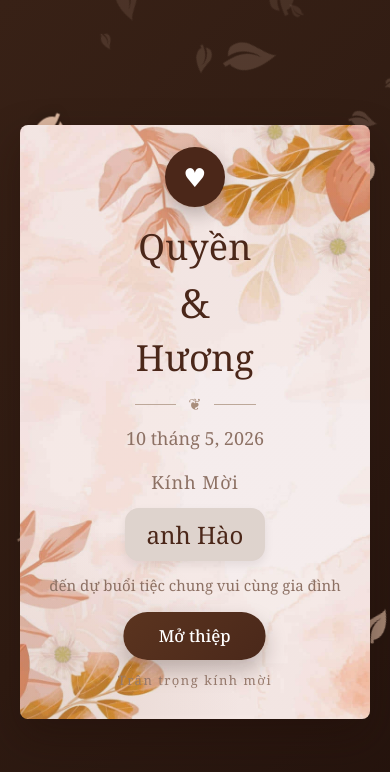
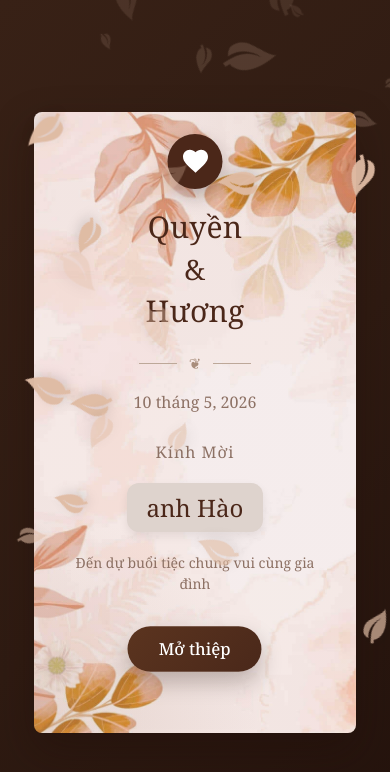
Before and after one commit to chih611/wedding-invitation, an Angular app: page / in a window 390 px wide. Shown: the top 772 px of the page. Built offline with nearby package versions, Linux system fonts and the light colour scheme.

Commit message:
update heart icon

```diff
--- a/src/app/splash/splash.component.html
+++ b/src/app/splash/splash.component.html
@@ -9,7 +9,20 @@
   </div>
 
   <div class="splash-content">
-    <div class="heart-badge">♥</div>
+    <!-- In splash.component.html, replace the heart badge div with: -->
+    <div class="heart-badge">
+      <svg
+        width="30"
+        height="30"
+        viewBox="0 0 24 24"
+        fill="white"
+        xmlns="http://www.w3.org/2000/svg"
+      >
+        <path
+          d="M12 21.35l-1.45-1.32C5.4 15.36 2 12.28 2 8.5 2 5.42 4.42 3 7.5 3c1.74 0 3.41.81 4.5 2.09C13.09 3.81 14.76 3 16.5 3 19.58 3 22 5.42 22 8.5c0 3.78-3.4 6.86-8.55 11.54L12 21.35z"
+        />
+      </svg>
+    </div>
 
     <div class="couple-names">
       <span class="name">Quyền</span>
@@ -28,15 +41,13 @@
     <div class="invitation-text">
       <p class="invite-line">Kính Mời</p>
       <p class="guest-name">anh Hào</p>
-      <p class="message">đến dự buổi tiệc chung vui cùng gia đình</p>
+      <p class="message">Đến dự buổi tiệc chung vui cùng gia đình</p>
     </div>
 
     <button class="open-invitation-btn" (click)="openMainPage()">
       <span class="btn-text">Mở thiệp</span>
     </button>
 
-    <div class="footer-note">
-      <p>Trân trọng kính mời</p>
-    </div>
+    <div class="footer-note"></div>
   </div>
 </div>
--- a/src/app/splash/splash.component.scss
+++ b/src/app/splash/splash.component.scss
@@ -4,10 +4,9 @@
   display: flex;
   align-items: center;
   justify-content: center;
-  padding: 28px 20px;
+  padding: 20px;
   position: relative;
   overflow: hidden;
-  font-family: 'Noto Sans', 'DejaVu Sans', 'Arial Unicode MS', 'Segoe UI', sans-serif;
 }
 
 .petals-container {
@@ -42,12 +41,11 @@
   flex-direction: column;
   align-items: center;
   text-align: center;
-  max-width: 615px;
-  width: min(92vw, 615px);
-  min-height: 500px;
+  max-width: 500px;
+  width: 85%;
   background: #f6efe9 url('../../assets/backgrounds/flower_background.jpg') center center / cover
     no-repeat;
-  padding: 50px 44px 34px;
+  padding: 35px 25px 25px;
   border-radius: 8px;
   box-shadow: 0 18px 40px rgba(31, 14, 9, 0.38);
   position: relative;
@@ -63,38 +61,33 @@
       radial-gradient(circle at bottom left, rgba(176, 145, 123, 0.2), transparent 32%);
     pointer-events: none;
   }
-
-  @media (max-width: 768px) {
-    min-height: 480px;
-    padding: 42px 24px 30px;
-  }
 }
 
 .heart-badge {
   position: absolute;
-  top: 22px;
+  top: 18px;
   left: 50%;
   transform: translateX(-50%);
-  width: 60px;
-  height: 60px;
+  width: 55px;
+  height: 55px;
   border-radius: 50%;
   background: #4b2719;
   color: #fff;
   display: grid;
   place-items: center;
-  font-size: 26px;
+  font-size: 24px;
   line-height: 1;
   box-shadow: 0 8px 18px rgba(31, 14, 9, 0.25);
   z-index: 3;
 }
 
 .couple-names {
-  margin: 62px 0 14px;
+  margin: 48px 0 10px;
   position: relative;
   z-index: 2;
 
   .name {
-    font-size: 42px;
+    font-size: 36px;
     font-weight: 400;
     color: #4b2719;
     display: inline-block;
@@ -103,21 +96,22 @@
     line-height: 1;
 
     @media (max-width: 768px) {
-      font-size: 36px;
+      font-size: 28px;
       display: block;
     }
   }
 
   .ampersand {
-    font-size: 40px;
+    font-size: 32px;
     color: #4b2719;
-    margin: 0 20px;
+    margin: 0 12px;
     font-family: 'Noto Serif', 'Times New Roman', serif;
     font-weight: 400;
 
     @media (max-width: 768px) {
       display: block;
-      margin: 10px 0;
+      margin: 8px 0;
+      font-size: 26px;
     }
   }
 }
@@ -126,27 +120,27 @@
   display: flex;
   align-items: center;
   justify-content: center;
-  gap: 12px;
-  margin: 6px auto 14px;
+  gap: 10px;
+  margin: 10px auto;
   color: #a88d7b;
   position: relative;
   z-index: 2;
 
   .line {
-    width: 42px;
+    width: 35px;
     height: 1px;
     background: #bda899;
   }
 
   .ornament {
-    font-size: 16px;
+    font-size: 14px;
     line-height: 1;
   }
 }
 
 .date-text {
-  margin: 0 0 20px;
-  font-size: 18px;
+  margin: 0 0 15px;
+  font-size: 16px;
   color: #8d7164;
   font-family: 'Noto Serif', 'Times New Roman', serif;
   position: relative;
@@ -159,41 +153,42 @@
   z-index: 2;
 
   .invite-line {
-    font-size: 18px;
+    font-size: 16px;
     color: #8d7164;
     letter-spacing: 1px;
-    margin-bottom: 14px;
+    margin-bottom: 12px;
     font-weight: 400;
     font-family: 'Noto Serif', 'Times New Roman', serif;
   }
 
   .guest-name {
     display: inline-block;
-    font-size: 26px;
+    font-size: 24px;
     color: #4b2719;
     font-weight: 400;
-    margin: 0 0 12px;
+    margin: 0 0 10px;
     font-family: 'Noto Serif', 'Times New Roman', serif;
     background: #ded3cd;
-    padding: 10px 22px;
-    border-radius: 14px;
+    padding: 8px 20px;
+    border-radius: 12px;
     box-shadow: 0 4px 10px rgba(31, 14, 9, 0.08);
 
     @media (max-width: 768px) {
-      font-size: 24px;
+      font-size: 20px;
+      padding: 6px 18px;
     }
   }
 
   .message {
-    font-size: 16px;
+    font-size: 15px;
     color: #8d7164;
-    line-height: 1.6;
-    max-width: 88%;
+    line-height: 1.5;
+    max-width: 90%;
     margin: 0 auto;
     font-family: 'Noto Serif', 'Times New Roman', serif;
 
     @media (max-width: 768px) {
-      font-size: 15px;
+      font-size: 13px;
       max-width: 100%;
     }
   }
@@ -203,15 +198,15 @@
   background: linear-gradient(135deg, #5b341f, #4a281a);
   color: white;
   border: none;
-  padding: 12px 34px;
-  font-size: 16px;
+  padding: 10px 28px;
+  font-size: 15px;
   border-radius: 999px;
   cursor: pointer;
   transition: all 0.3s ease;
-  margin: 4px 0 10px;
+  margin: 10px 0 8px;
   display: inline-flex;
   align-items: center;
-  gap: 12px;
+  gap: 10px;
   font-weight: 500;
   box-shadow: 0 10px 20px rgba(31, 14, 9, 0.25);
   position: relative;
@@ -239,12 +234,12 @@
   }
 
   .btn-text {
-    font-size: 16px;
+    font-size: 15px;
     font-family: 'Noto Serif', 'Times New Roman', serif;
   }
 
   .btn-icon {
-    font-size: 18px;
+    font-size: 16px;
     transition: transform 0.3s;
   }
 
@@ -254,478 +249,195 @@
 }
 
 .footer-note {
-  margin-top: 2px;
+  margin-top: 8px;
   position: relative;
   z-index: 2;
 
   p {
     color: #9a7d6f;
-    font-size: 13px;
-    letter-spacing: 1.5px;
+    font-size: 12px;
+    letter-spacing: 1px;
     font-weight: 300;
     font-family: 'Noto Serif', 'Times New Roman', serif;
   }
 }
-.splash-container {
-  min-height: 100vh;
-  background: linear-gradient(135deg, #382116 0%, #2f1b12 55%, #24130d 100%);
-  padding: 50px 44px 34px;
-  align-items: center;
-  justify-content: center;
-  padding: 28px 20px;
-  position: relative;
-  overflow: hidden;
-}
 
-// Peach Blossom Petals Animation
-.petals-container {
-  margin: 62px 0 14px;
-  inset: 0;
-  pointer-events: none;
-  overflow: hidden;
-  z-index: 1;
-  font-size: 42px;
-
-  .leaf {
-    position: absolute;
-    font-size: 40px;
-    left: 0;
-    width: 22px;
-    height: 22px;
-    margin: 6px auto 14px;
-    display: block;
-    opacity: 0.75;
-    object-fit: contain;
-    margin: 0 0 20px;
-    font-size: 18px;
-    z-index: 1;
-  }
-
-  margin: 0 0 12px;
-  .bg-decoration {
-    display: none;
-
-    font-size: 18px;
-    position: absolute;
-    top: -20%;
-    right: -10%;
-    font-size: 26px;
-    height: 400px;
-    background: radial-gradient(circle, rgba(120, 80, 60, 0.18) 0%, rgba(120, 80, 60, 0) 70%);
-    margin: 0 0 12px;
-    animation: float 20s ease-in-out infinite;
-  }
-
-  .splash-container {
-    min-height: 100vh;
-    background: linear-gradient(135deg, #382116 0%, #2f1b12 55%, #24130d 100%);
-    display: flex;
-    align-items: center;
-    justify-content: center;
-    padding: 28px 20px;
-    position: relative;
-    overflow: hidden;
-  }
-
-  .petals-container {
-    position: absolute;
-    inset: 0;
-    pointer-events: none;
-    overflow: hidden;
-    z-index: 1;
-  }
-
-  .leaf {
-    position: absolute;
-    top: 0;
-    left: 0;
-    width: 22px;
-    height: 22px;
-    transform-origin: center;
-    display: block;
-    object-fit: contain;
-    user-select: none;
-    -webkit-user-drag: none;
-    z-index: 1;
-    opacity: 0.75;
-  }
-
-  .bg-decoration {
-    display: none;
-  }
-
+// Mobile-specific styles (phones) - TALLER HEIGHT
+@media (max-width: 480px) {
   .splash-content {
-    display: flex;
-    flex-direction: column;
-    align-items: center;
-    text-align: center;
-    max-width: 615px;
-    width: min(92vw, 615px);
+    width: 92%;
+    max-width: 400px;
+    padding: 45px 25px 38px;
+    border-radius: 8px;
     min-height: 500px;
-    background: #f6efe9;
-    padding: 50px 44px 34px;
-    border-radius: 8px;
-    box-shadow: 0 18px 40px rgba(31, 14, 9, 0.38);
-    position: relative;
-    z-index: 3;
-    overflow: hidden;
-
-    &::before {
-      content: '';
-      position: absolute;
-      inset: 0;
-      background: radial-gradient(circle at top right, rgba(176, 145, 123, 0.16), transparent 28%),
-        radial-gradient(circle at bottom left, rgba(176, 145, 123, 0.2), transparent 32%);
-      pointer-events: none;
-    }
-
-    @media (max-width: 768px) {
-      min-height: 480px;
-      padding: 42px 24px 30px;
-    }
   }
 
   .heart-badge {
-    position: absolute;
     top: 22px;
-    left: 50%;
-    transform: translateX(-50%);
-    width: 60px;
-    height: 60px;
-    border-radius: 50%;
-    background: #4b2719;
-    color: #fff;
-    display: grid;
-    place-items: center;
-    font-size: 26px;
-    line-height: 1;
-    box-shadow: 0 8px 18px rgba(31, 14, 9, 0.25);
-    z-index: 3;
+    width: 55px;
+    height: 55px;
+    font-size: 24px;
   }
 
   .couple-names {
-    margin: 62px 0 14px;
-    position: relative;
-    z-index: 2;
+    margin: 55px 0 15px;
 
     .name {
-      font-size: 42px;
-      font-weight: 400;
-      color: #4b2719;
-      display: inline-block;
-      font-family: 'Georgia', 'Times New Roman', serif;
-      letter-spacing: 0.2px;
-      line-height: 1;
-
-      @media (max-width: 768px) {
-        font-size: 36px;
-        display: block;
-      }
+      font-size: 30px;
     }
 
     .ampersand {
-      font-size: 40px;
-      color: #4b2719;
-      margin: 0 20px;
-      font-family: 'Georgia', serif;
-      font-weight: 400;
-
-      @media (max-width: 768px) {
-        display: block;
-        margin: 10px 0;
-      }
+      font-size: 28px;
+      margin: 8px 0;
     }
   }
 
   .ornament-divider {
-    display: flex;
-    align-items: center;
-    justify-content: center;
     gap: 12px;
-    margin: 6px auto 14px;
-    color: #a88d7b;
-    position: relative;
-    z-index: 2;
+    margin: 15px auto;
 
     .line {
-      width: 42px;
-      height: 1px;
-      background: #bda899;
+      width: 38px;
     }
 
     .ornament {
-      font-size: 16px;
-      line-height: 1;
+      font-size: 15px;
     }
   }
 
   .date-text {
-    margin: 0 0 20px;
-    font-size: 18px;
-    color: #8d7164;
-    font-family: 'Georgia', 'Times New Roman', serif;
-    position: relative;
-    z-index: 2;
+    font-size: 16px;
+    margin: 5px 0 18px;
   }
 
   .invitation-text {
-    margin: 0 0 12px;
-    position: relative;
-    z-index: 2;
+    margin: 10px 0 18px;
 
     .invite-line {
-      font-size: 18px;
-      color: #8d7164;
-      letter-spacing: 1px;
-      margin-bottom: 14px;
-      font-weight: 400;
-      font-family: 'Georgia', 'Times New Roman', serif;
+      font-size: 16px;
+      margin-bottom: 15px;
     }
 
     .guest-name {
-      display: inline-block;
-      font-size: 26px;
-      color: #4b2719;
-      font-weight: 400;
-      margin: 0 0 12px;
-      font-family: 'Georgia', serif;
-      background: #ded3cd;
-      padding: 10px 22px;
-      border-radius: 14px;
-      box-shadow: 0 4px 10px rgba(31, 14, 9, 0.08);
-
-      @media (max-width: 768px) {
-        font-size: 24px;
-      }
+      font-size: 24px;
+      padding: 8px 20px;
+      margin: 5px 0 15px;
     }
 
     .message {
-      font-size: 16px;
-      color: #8d7164;
-      line-height: 1.6;
-      max-width: 88%;
-      margin: 0 auto;
-      font-family: 'Georgia', 'Times New Roman', serif;
-
-      @media (max-width: 768px) {
-        font-size: 15px;
-        max-width: 100%;
-      }
+      font-size: 14px;
+      line-height: 1.5;
+      margin-top: 5px;
     }
   }
 
   .open-invitation-btn {
-    background: linear-gradient(135deg, #5b341f, #4a281a);
-    color: white;
-    border: none;
-    padding: 12px 34px;
+    padding: 11px 30px;
     font-size: 16px;
-    border-radius: 999px;
-    cursor: pointer;
-    transition: all 0.3s ease;
-    margin: 4px 0 10px;
-    display: inline-flex;
-    align-items: center;
-    gap: 12px;
-    font-weight: 500;
-    box-shadow: 0 10px 20px rgba(31, 14, 9, 0.25);
-    position: relative;
-    z-index: 3;
-    overflow: hidden;
-
-    &::before {
-      content: '';
-      position: absolute;
-      top: 0;
-      left: -100%;
-      width: 100%;
-      height: 100%;
-      background: linear-gradient(90deg, transparent, rgba(255, 255, 255, 0.2), transparent);
-      transition: left 0.5s;
-    }
-
-    &:hover {
-      transform: translateY(-3px);
-      box-shadow: 0 10px 30px rgba(180, 92, 104, 0.5);
-
-      &::before {
-        left: 100%;
-      }
-    }
+    margin: 15px 0 12px;
 
     .btn-text {
       font-size: 16px;
-      font-family: 'Georgia', 'Times New Roman', serif;
     }
 
     .btn-icon {
-      font-size: 18px;
-      transition: transform 0.3s;
-    }
-
-    &:hover .btn-icon {
-      transform: scale(1.2);
+      font-size: 17px;
     }
   }
 
   .footer-note {
-    margin-top: 2px;
-    position: relative;
-    z-index: 2;
+    margin-top: 12px;
 
     p {
-      color: #9a7d6f;
-      font-size: 13px;
-      letter-spacing: 1.5px;
-      font-weight: 300;
-      font-family: 'Georgia', 'Times New Roman', serif;
+      font-size: 12px;
     }
   }
 }
 
-// Burst leaf animations
-.burst-leaf {
-  position: fixed;
-  pointer-events: none;
-  will-change: transform, opacity;
-  object-fit: contain;
-  animation: none !important;
-}
+// Small phones (<= 380px)
+@media (max-width: 380px) {
+  .splash-content {
+    width: 90%;
+    max-width: 360px;
+    padding: 40px 22px 35px;
+    min-height: 480px;
+  }
 
-.burst-fragment {
-  position: fixed;
-  pointer-events: none;
-  will-change: transform, opacity;
-}
+  .heart-badge {
+    top: 20px;
+    width: 52px;
+    height: 52px;
+    font-size: 22px;
+  }
 
-// Optional: Add a glowing effect to the burst
-@keyframes burstGlow {
-  0% {
-    filter: drop-shadow(0 0 2px rgba(255, 183, 197, 0.8));
+  .couple-names {
+    margin: 50px 0 12px;
+
+    .name {
+      font-size: 28px;
+    }
+
+    .ampersand {
+      font-size: 26px;
+    }
   }
-  100% {
-    filter: drop-shadow(0 0 8px rgba(255, 183, 197, 0.3));
+
+  .ornament-divider {
+    margin: 12px auto;
+
+    .line {
+      width: 35px;
+    }
+  }
+
+  .invitation-text {
+    .guest-name {
+      font-size: 22px !important;
+      padding: 7px 18px !important;
+    }
+
+    .message {
+      font-size: 13px !important;
+    }
   }
 }
 
-.burst-leaf {
-  animation: burstGlow 0.3s ease-out forwards;
-}
+// Very small phones (<= 320px)
+@media (max-width: 320px) {
+  .splash-content {
+    width: 88%;
+    max-width: 320px;
+    padding: 35px 20px 30px;
+    min-height: 460px;
+  }
 
-// Glow overlay animation
-.glow-overlay {
-  position: absolute;
-  inset: 0;
-  border-radius: 8px;
-  pointer-events: none;
-  z-index: 10;
-  transition: all 0.3s ease;
-}
+  .heart-badge {
+    width: 48px;
+    height: 48px;
+    font-size: 20px;
+  }
 
-// Light beams animation
-.light-beam {
-  position: absolute;
-  border-radius: 50%;
-  filter: blur(8px);
-  pointer-events: none;
-  transform-origin: center;
-}
+  .couple-names {
+    .name {
+      font-size: 26px;
+    }
 
-// Atmospheric particles
-.atmospheric-particle {
-  position: fixed;
-  border-radius: 50%;
-  pointer-events: none;
-  filter: blur(2px);
-  animation: floatParticle 1s ease-out forwards;
-}
+    .ampersand {
+      font-size: 24px;
+    }
+  }
 
-@keyframes floatParticle {
-  0% {
-    transform: translate(0, 0) scale(1);
-    opacity: 0.8;
-  }
-  100% {
-    transform: translate(var(--tx, 50px), var(--ty, -50px)) scale(0);
-    opacity: 0;
+  .guest-name {
+    font-size: 20px !important;
   }
 }
 
-// Enhanced burst leaf with glow
-.burst-leaf {
-  position: fixed;
-  pointer-events: none;
-  will-change: transform, opacity;
-  object-fit: contain;
-  filter: drop-shadow(0 0 8px rgba(255, 200, 180, 0.6));
-  animation: leafGlow 0.5s ease-out;
-}
-
-@keyframes leafGlow {
-  0% {
-    filter: drop-shadow(0 0 2px rgba(255, 200, 180, 0.9));
-  }
-  100% {
-    filter: drop-shadow(0 0 15px rgba(255, 200, 180, 0.3));
+// Tablet view
+@media (min-width: 481px) and (max-width: 768px) {
+  .splash-content {
+    width: 80%;
+    max-width: 450px;
+    padding: 45px 30px 35px;
+    min-height: 520px;
   }
 }
-
-.burst-fragment {
-  position: fixed;
-  pointer-events: none;
-  will-change: transform, opacity;
-  box-shadow: 0 0 6px rgba(255, 200, 180, 0.6);
-}
-
-// Flower and leaf shadows
-.flower-shadow {
-  position: absolute;
-  border-radius: 50%;
-  pointer-events: none;
-  will-change: transform, opacity;
-  animation: shadowPulse 0.5s ease-out forwards;
-}
-
-.leaf-shadow {
-  position: absolute;
-  border-radius: 50%;
-  pointer-events: none;
-  will-change: transform, opacity;
-  animation: leafShadowPulse 0.4s ease-out forwards;
-}
-
-@keyframes shadowPulse {
-  0% {
-    transform: translate(-50%, -50%) scale(0);
-    opacity: 0;
-  }
-  50% {
-    opacity: 0.8;
-  }
-  100% {
-    transform: translate(-50%, -50%) scale(3);
-    opacity: 0;
-  }
-}
-
-@keyframes leafShadowPulse {
-  0% {
-    transform: translate(-50%, -50%) scale(0);
-    opacity: 0;
-  }
-  50% {
-    opacity: 0.7;
-  }
-  100% {
-    transform: translate(-50%, -50%) scale(2);
-    opacity: 0;
-  }
-}
-
-// Radiating aura effect
-.radiating-aura {
-  position: absolute;
-  border-radius: 20px;
-  pointer-events: none;
-  will-change: transform, opacity;
-}
```
